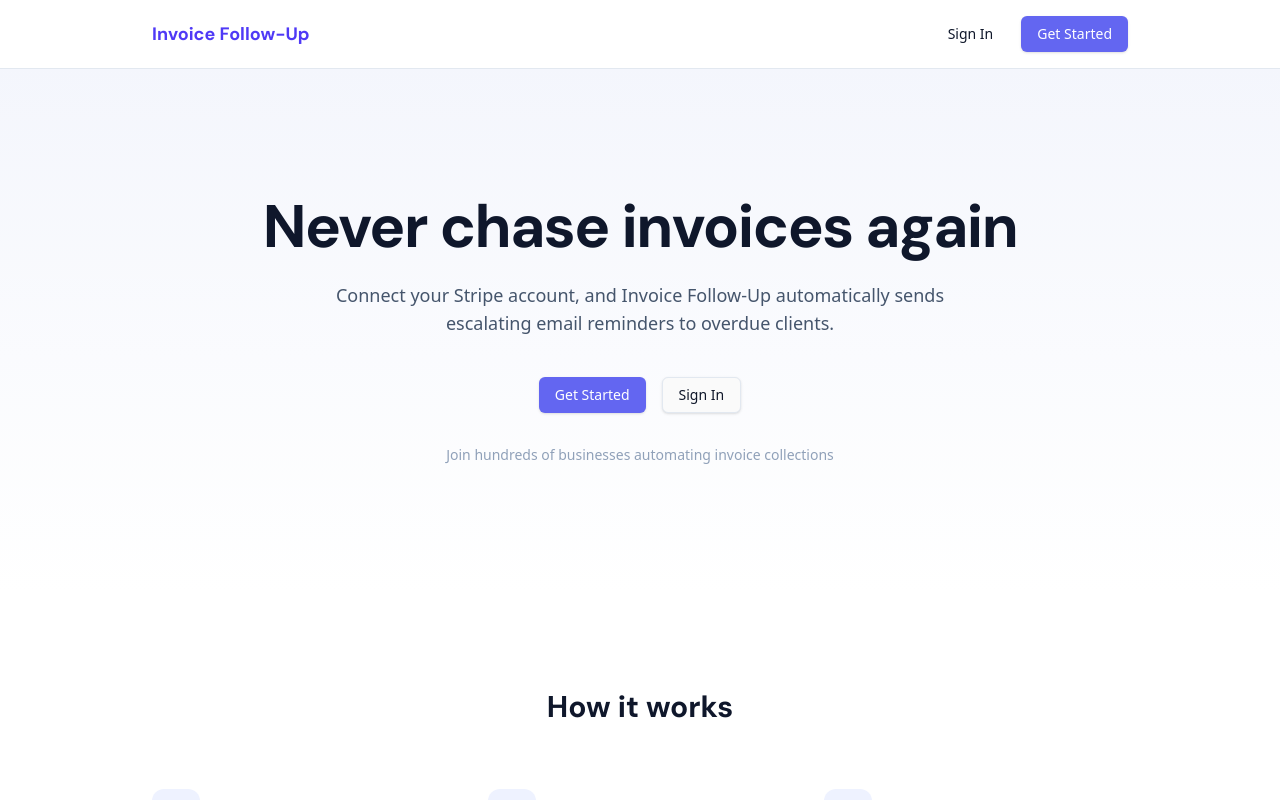
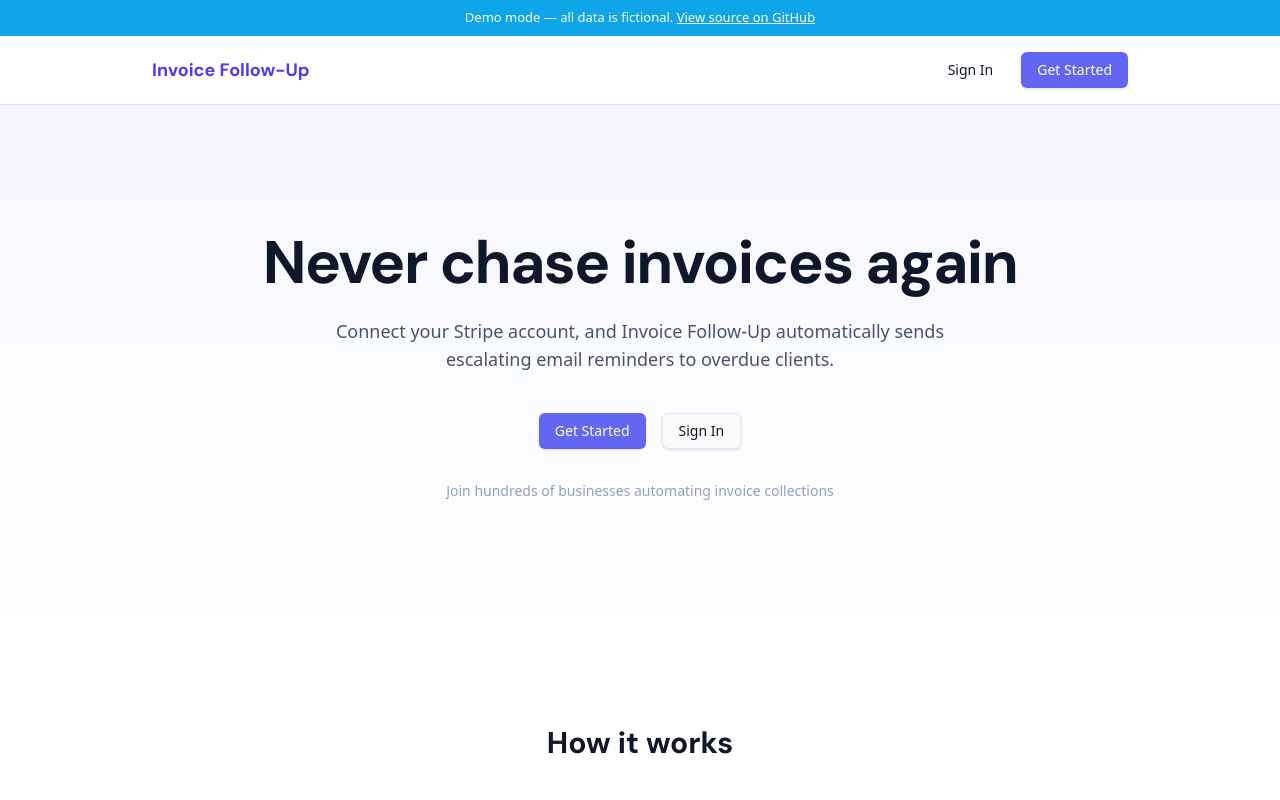
Before and after one commit to kkaranveer6/invoice-follow-up-demo, a Next.js app: page / in a window 1280 px wide. Shown: the top 800 px of the page. Built offline with nearby package versions, Linux system fonts and the light colour scheme.

Commit message:
feat: remove ClerkProvider, add demo banner to root layout

```diff
--- a/src/app/layout.tsx
+++ b/src/app/layout.tsx
@@ -1,4 +1,3 @@
-import { ClerkProvider } from '@clerk/nextjs'
 import type { Metadata } from 'next'
 import { DM_Sans, Source_Sans_3 } from 'next/font/google'
 import './globals.css'
@@ -26,14 +25,26 @@ export default function RootLayout({
   children: React.ReactNode
 }>) {
   return (
-    <ClerkProvider>
-      <html lang="en">
-        <body
-          className={`${dmSans.variable} ${sourceSans.variable} antialiased`}
-        >
-          {children}
-        </body>
-      </html>
-    </ClerkProvider>
+    <html lang="en">
+      <body className={`${dmSans.variable} ${sourceSans.variable} antialiased`}>
+        <div style={{
+          background: '#0ea5e9',
+          color: '#fff',
+          textAlign: 'center',
+          padding: '8px',
+          fontSize: '13px',
+          fontWeight: 500,
+        }}>
+          Demo mode — all data is fictional.{' '}
+          <a
+            href="https://github.com/kkaranveer6/invoice-follow-up-demo"
+            style={{ color: '#fff', textDecoration: 'underline' }}
+          >
+            View source on GitHub
+          </a>
+        </div>
+        {children}
+      </body>
+    </html>
   )
 }
```
